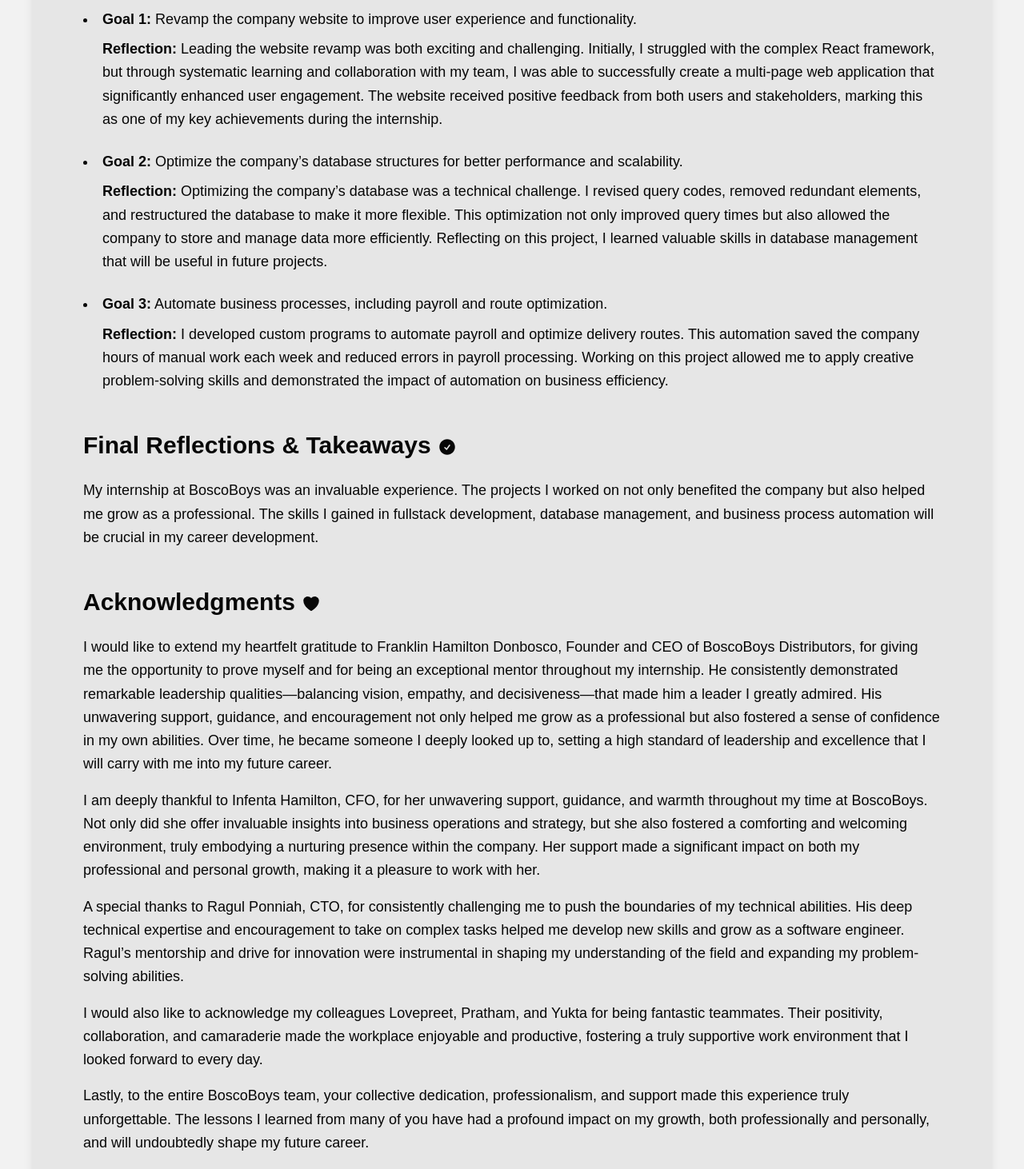
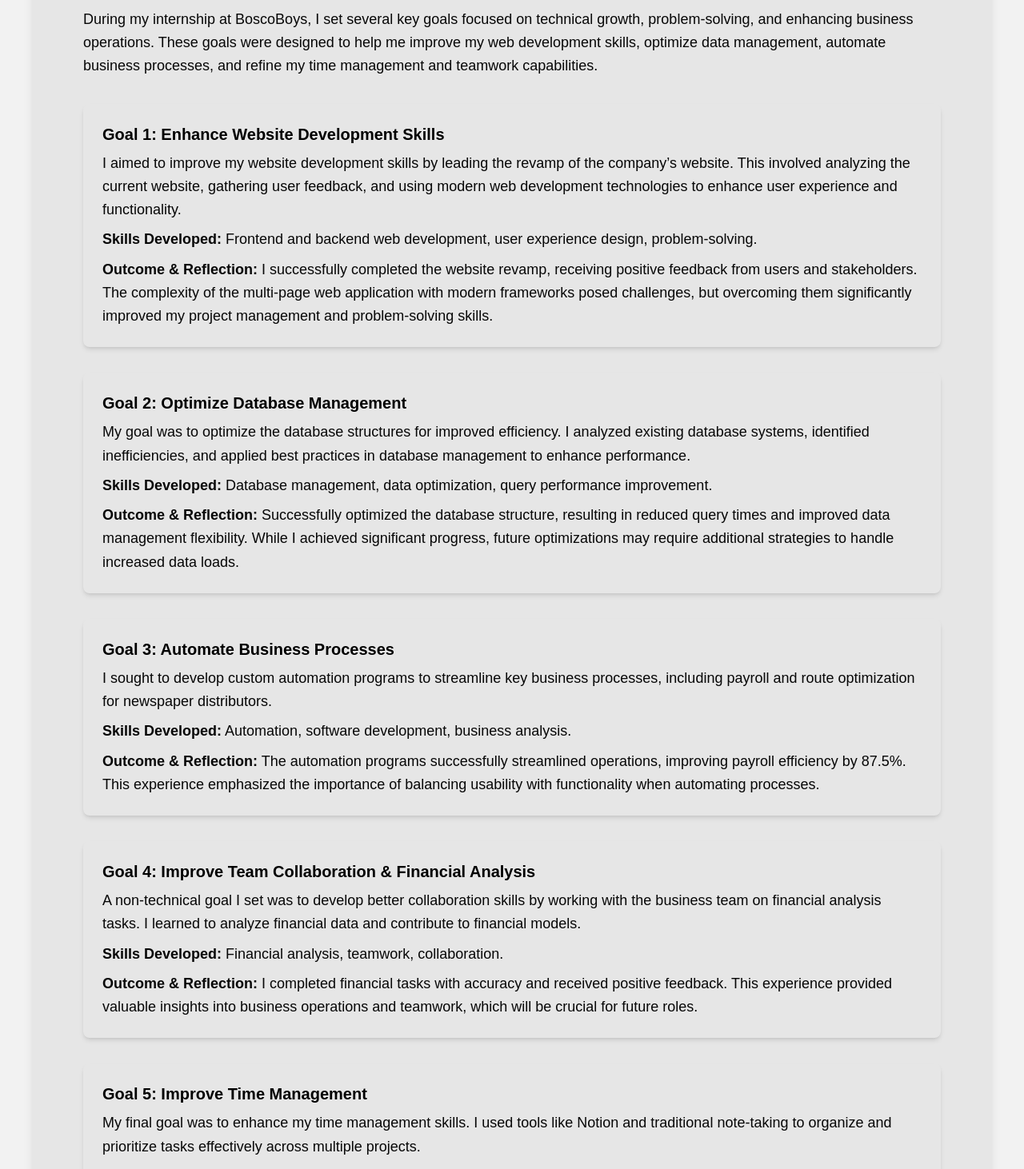
Before and after one commit to P541M/portfolio-old, a React (Create React App) app: page /s24-work-term-report in a window 1280 px wide. Shown: the part 2620-4082 px from the top of the page at 80% size. Built offline with nearby package versions, Linux system fonts and the light colour scheme.

Commit message:
feat: slowly finalizing the goals portion, addted the colour pallete of boscoboys to this specific report

```diff
--- a/src/components/S24WorkTermReport.jsx
+++ b/src/components/S24WorkTermReport.jsx
@@ -308,55 +308,138 @@
           </div>
         </section>
 
-        {/* Project Goals & Reflections */}
+        {/* Goals */}
         <section className="mb-12">
           <h3 className="mb-6 text-left text-3xl font-semibold text-text">
-            Setting & Achieving Project Goals
+            Setting & Achieving Goals
             <ClipboardDocumentListIcon className="ml-2 inline-block h-6 w-6" />
           </h3>
-          <ul className="mt-6 list-inside list-disc text-lg leading-relaxed text-text">
-            <li>
-              <strong>Goal 1:</strong> Revamp the company website to improve
-              user experience and functionality.
-            </li>
-            <p className="ml-6 mt-2">
-              <strong>Reflection:</strong> Leading the website revamp was both
-              exciting and challenging. Initially, I struggled with the complex
-              React framework, but through systematic learning and collaboration
-              with my team, I was able to successfully create a multi-page web
-              application that significantly enhanced user engagement. The
-              website received positive feedback from both users and
-              stakeholders, marking this as one of my key achievements during
-              the internship.
+
+          {/* Introduction */}
+          <p className="mt-4 text-left text-lg leading-relaxed text-text">
+            During my internship at BoscoBoys, I set several key goals focused
+            on technical growth, problem-solving, and enhancing business
+            operations. These goals were designed to help me improve my web
+            development skills, optimize data management, automate business
+            processes, and refine my time management and teamwork capabilities.
+          </p>
+
+          {/* Goal 1 */}
+          <div className="bg-bgLight mt-8 rounded-lg p-6 shadow-md">
+            <h4 className="text-xl font-semibold">
+              Goal 1: Enhance Website Development Skills
+            </h4>
+            <p className="mt-2 text-left text-lg leading-relaxed text-text">
+              I aimed to improve my website development skills by leading the
+              revamp of the company’s website. This involved analyzing the
+              current website, gathering user feedback, and using modern web
+              development technologies to enhance user experience and
+              functionality.
             </p>
+            <p className="mt-2 text-left text-lg leading-relaxed text-text">
+              <strong>Skills Developed:</strong> Frontend and backend web
+              development, user experience design, problem-solving.
+            </p>
+            <p className="mt-2 text-left text-lg leading-relaxed text-text">
+              <strong>Outcome & Reflection:</strong> I successfully completed
+              the website revamp, receiving positive feedback from users and
+              stakeholders. The complexity of the multi-page web application
+              with modern frameworks posed challenges, but overcoming them
+              significantly improved my project management and problem-solving
+              skills.
+            </p>
+          </div>
 
-            <li className="mt-6">
-              <strong>Goal 2:</strong> Optimize the company’s database
-              structures for better performance and scalability.
-            </li>
-            <p className="ml-6 mt-2">
-              <strong>Reflection:</strong> Optimizing the company’s database was
-              a technical challenge. I revised query codes, removed redundant
-              elements, and restructured the database to make it more flexible.
-              This optimization not only improved query times but also allowed
-              the company to store and manage data more efficiently. Reflecting
-              on this project, I learned valuable skills in database management
-              that will be useful in future projects.
+          {/* Goal 2 */}
+          <div className="bg-bgLight mt-8 rounded-lg p-6 shadow-md">
+            <h4 className="text-xl font-semibold">
+              Goal 2: Optimize Database Management
+            </h4>
+            <p className="mt-2 text-left text-lg leading-relaxed text-text">
+              My goal was to optimize the database structures for improved
+              efficiency. I analyzed existing database systems, identified
+              inefficiencies, and applied best practices in database management
+              to enhance performance.
             </p>
+            <p className="mt-2 text-left text-lg leading-relaxed text-text">
+              <strong>Skills Developed:</strong> Database management, data
+              optimization, query performance improvement.
+            </p>
+            <p className="mt-2 text-left text-lg leading-relaxed text-text">
+              <strong>Outcome & Reflection:</strong> Successfully optimized the
+              database structure, resulting in reduced query times and improved
+              data management flexibility. While I achieved significant
+              progress, future optimizations may require additional strategies
+              to handle increased data loads.
+            </p>
+          </div>
 
-            <li className="mt-6">
-              <strong>Goal 3:</strong> Automate business processes, including
-              payroll and route optimization.
-            </li>
-            <p className="ml-6 mt-2">
-              <strong>Reflection:</strong> I developed custom programs to
-              automate payroll and optimize delivery routes. This automation
-              saved the company hours of manual work each week and reduced
-              errors in payroll processing. Working on this project allowed me
-              to apply creative problem-solving skills and demonstrated the
-              impact of automation on business efficiency.
+          {/* Goal 3 */}
+          <div className="bg-bgLight mt-8 rounded-lg p-6 shadow-md">
+            <h4 className="text-xl font-semibold">
+              Goal 3: Automate Business Processes
+            </h4>
+            <p className="mt-2 text-left text-lg leading-relaxed text-text">
+              I sought to develop custom automation programs to streamline key
+              business processes, including payroll and route optimization for
+              newspaper distributors.
             </p>
-          </ul>
+            <p className="mt-2 text-left text-lg leading-relaxed text-text">
+              <strong>Skills Developed:</strong> Automation, software
+              development, business analysis.
+            </p>
+            <p className="mt-2 text-left text-lg leading-relaxed text-text">
+              <strong>Outcome & Reflection:</strong> The automation programs
+              successfully streamlined operations, improving payroll efficiency
+              by 87.5%. This experience emphasized the importance of balancing
+              usability with functionality when automating processes.
+            </p>
+          </div>
+
+          {/* Goal 4 */}
+          <div className="bg-bgLight mt-8 rounded-lg p-6 shadow-md">
+            <h4 className="text-xl font-semibold">
+              Goal 4: Improve Team Collaboration & Financial Analysis
+            </h4>
+            <p className="mt-2 text-left text-lg leading-relaxed text-text">
+              A non-technical goal I set was to develop better collaboration
+              skills by working with the business team on financial analysis
+              tasks. I learned to analyze financial data and contribute to
+              financial models.
+            </p>
+            <p className="mt-2 text-left text-lg leading-relaxed text-text">
+              <strong>Skills Developed:</strong> Financial analysis, teamwork,
+              collaboration.
+            </p>
+            <p className="mt-2 text-left text-lg leading-relaxed text-text">
+              <strong>Outcome & Reflection:</strong> I completed financial tasks
+              with accuracy and received positive feedback. This experience
+              provided valuable insights into business operations and teamwork,
+              which will be crucial for future roles.
+            </p>
+          </div>
+
+          {/* Goal 5 */}
+          <div className="bg-bgLight mt-8 rounded-lg p-6 shadow-md">
+            <h4 className="text-xl font-semibold">
+              Goal 5: Improve Time Management
+            </h4>
+            <p className="mt-2 text-left text-lg leading-relaxed text-text">
+              My final goal was to enhance my time management skills. I used
+              tools like Notion and traditional note-taking to organize and
+              prioritize tasks effectively across multiple projects.
+            </p>
+            <p className="mt-2 text-left text-lg leading-relaxed text-text">
+              <strong>Skills Developed:</strong> Time management, task
+              prioritization, personal organization.
+            </p>
+            <p className="mt-2 text-left text-lg leading-relaxed text-text">
+              <strong>Outcome & Reflection:</strong> While I met deadlines and
+              stayed organized, balancing multiple projects effectively remains
+              a challenge. This goal highlighted the importance of continuous
+              improvement in managing workload efficiently.
+            </p>
+          </div>
         </section>
 
         {/* Conclusion */}
--- a/tailwind.config.js
+++ b/tailwind.config.js
@@ -4,10 +4,19 @@
   theme: {
     extend: {
       colors: {
+        // Existing Portfolio Color Palette
         text: "#070707", // Text color
         bg: "#F2F2F2", // Background color
         primary: "#ADADAD", // Main color
         bgContrast: "#E6E6E6", // Darker contrast background
+
+        // BoscoBoys Color Palette
+        boscoText: "#070A0E", // BoscoBoys Text color
+        boscoBackground: "#FBFCFE", // BoscoBoys Background color
+        boscoPrimary: "#002C54", // BoscoBoys Main color
+        boscoContrastLight: "#FEFFFF", // BoscoBoys Lighter contrast background
+        boscoContrastDark: "#EEEFF1", // BoscoBoys Darker contrast background
+        boscoAccent: "#5098f6", // BoscoBoys Accent color
       },
       scale: {
         102: "1.02", // Custom scale value
```
